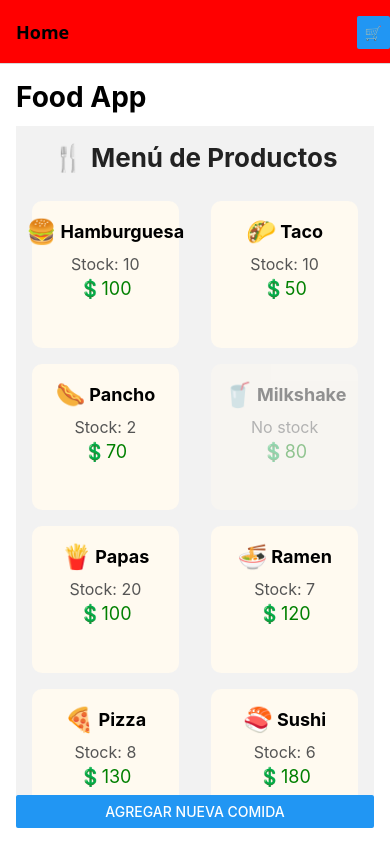
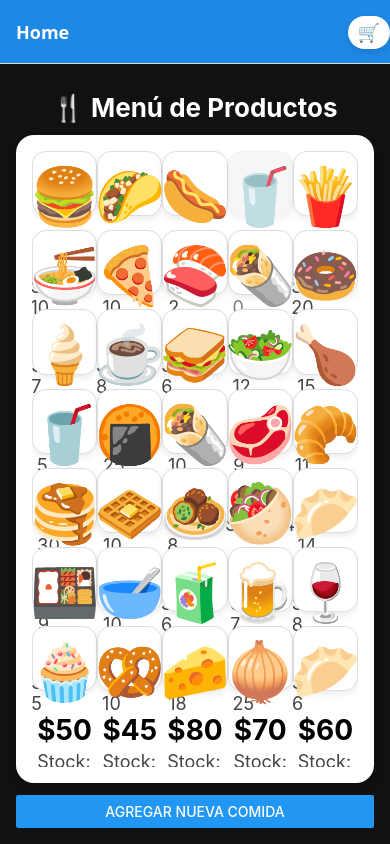
Before and after one commit to Juan-Weyrauch/eq1-FoodApp, a React Native app in the folder FoodApp/: screen / in a window 390 px wide. Built offline with nearby package versions, Linux system fonts and the light colour scheme.

Commit message:
Style changes

```diff
--- a/FoodApp/App.js
+++ b/FoodApp/App.js
@@ -1,4 +1,4 @@
-import { Button, StyleSheet } from "react-native";
+import { StyleSheet, TouchableOpacity, Text } from "react-native";
 import { NavigationContainer } from "@react-navigation/native";
 import { createNativeStackNavigator } from "@react-navigation/native-stack";
 import { useEffect, useState } from "react";
@@ -7,6 +7,7 @@ import CartScreen from "./Componentes/Screens/CartScreen.jsx";
 import { addProducto, getProductos } from "./Servicios/servicioProducto";
 
 const Stack = createNativeStackNavigator();
+const PRIMARY = "#1E88E5";
 
 export default function App() {
   const [productos, setProductos] = useState([]);
@@ -64,15 +65,17 @@ export default function App() {
           name="Home"
           options={({ navigation }) => ({
             title: "Home",
-            headerStyle: { backgroundColor: "red" },
-            headerTintColor: "black",
-            headerTitleStyle: { fontWeight: "bold" },
+            headerStyle: { backgroundColor: PRIMARY },
+            headerTintColor: "#fff",
+            headerTitleStyle: { fontWeight: "bold", color: "#fff" },
             headerRight: () => (
-              <Button
-                style={styles.Button}
-                title="🛒"
+              <TouchableOpacity
                 onPress={() => navigation.navigate("Cart")}
-              />
+                style={styles.cartBtn}
+                activeOpacity={0.8}
+              >
+                <Text style={styles.cartEmoji}>🛒</Text>
+              </TouchableOpacity>
             ),
           })}
         >
@@ -104,7 +107,16 @@ export default function App() {
 }
 
 const styles = StyleSheet.create({
-  Button: {
-    backgroundColor: "transparent",
-  }
+    cartBtn: {
+        backgroundColor: "#fff",
+        paddingHorizontal: 10,
+        paddingVertical: 6,
+        borderRadius: 999,
+        shadowColor: "#000",
+        shadowOpacity: 0.12,
+        shadowRadius: 6,
+        shadowOffset: { width: 0, height: 3 },
+        elevation: 3,
+    },
+    cartEmoji: { fontSize: 18 }
 })
--- a/FoodApp/Componentes/Screens/HomeScreen.jsx
+++ b/FoodApp/Componentes/Screens/HomeScreen.jsx
@@ -14,11 +14,12 @@ export default function HomeScreen({
 
   return (
     <View style={styles.screen}>
-      <Text style={styles.h1}>Food App</Text>
-
-      <ScrollView contentContainerStyle={styles.listContent}>
-        <ListaProductos productos={productos} addToCarrito={addToCarrito} />
-      </ScrollView>
+      <Text style={styles.h1}>🍴 Menú de Productos</Text>
+      <View style={styles.card}>
+        <ScrollView contentContainerStyle={styles.listContent}>
+          <ListaProductos productos={productos} addToCarrito={addToCarrito} />
+        </ScrollView>
+      </View>
 
       {boton && (
         <Boton
@@ -26,7 +27,10 @@ export default function HomeScreen({
           cancelar={() => setBoton(false)}
         />
       )}
-      <Button title="Agregar nueva comida" onPress={() => setBoton(true)} />
+
+      <View style={styles.cta}>
+        <Button title="AGREGAR NUEVA COMIDA" onPress={() => setBoton(true)} />
+      </View>
     </View>
   );
 }
@@ -34,15 +38,31 @@ export default function HomeScreen({
 const styles = StyleSheet.create({
   screen: {
     flex: 1,
+    backgroundColor: "#111",
     padding: 16,
-    backgroundColor: "#fff",
   },
   h1: {
-    fontSize: 28,
+    fontSize: 26,
     fontWeight: "700",
-    marginBottom: 12,
+    color: "#fff",
+    textAlign: "center",
+    marginVertical: 12,
+  },
+  card: {
+    flex: 1,
+    backgroundColor: "#fff",
+    borderRadius: 18,
+    padding: 16,
+    shadowColor: "#000",
+    shadowOpacity: 0.08,
+    shadowRadius: 12,
+    shadowOffset: { width: 0, height: 6 },
+    elevation: 6,
   },
   listContent: {
     paddingBottom: 24,
-  }
+  },
+  cta: {
+    marginTop: 12,
+  },
 });
--- a/FoodApp/Componentes/listaproducto.jsx
+++ b/FoodApp/Componentes/listaproducto.jsx
@@ -1,38 +1,32 @@
-import { ScrollView, StyleSheet, Text, View } from "react-native";
+import { StyleSheet, Text, View } from "react-native";
 import Producto from "./producto";
 
 export default function ListaProductos({ productos, addToCarrito }) {
   return (
-    <ScrollView contentContainerStyle={styles.container}>
-      <Text style={styles.titulo}>🍴 Menú de Productos</Text>
-
+    <View style={styles.container}>
       <View style={styles.grid}>
         {productos.map((p) => (
           <Producto key={p.id} producto={p} addToCarrito={addToCarrito} />
         ))}
       </View>
-    </ScrollView>
+    </View>
   );
 }
 
 const styles = StyleSheet.create({
   container: {
     flexGrow: 1,
-    backgroundColor: "#f2f2f2",
-    padding: 16,
-    paddingBottom: 40,
   },
   titulo: {
-    fontSize: 26,
-    fontWeight: "bold",
+    fontSize: 20,
+    fontWeight: "600",
     textAlign: "center",
-    marginBottom: 20,
-    color: "#222",
+    marginBottom: 12,
+    color: "#444",
   },
   grid: {
     flexDirection: "row",
     flexWrap: "wrap",
     justifyContent: "space-between",
-    width: "100%",
   },
 });
--- a/FoodApp/Componentes/producto.jsx
+++ b/FoodApp/Componentes/producto.jsx
@@ -5,75 +5,52 @@ export default function Producto({ producto, addToCarrito }) {
 
   return (
     <TouchableOpacity
-      style={[styles.producto, sinStock && styles.disabled]}
+      style={[styles.card, sinStock && styles.disabled]}
       onPress={() => !sinStock && addToCarrito(producto.id)}
       disabled={sinStock}
+      activeOpacity={0.8}
     >
-      <View style={styles.header}>
-        <View
-          style={{
-            flexDirection: "row",
-            alignItems: "center",
-            justifyContent: "center",
-          }}
-        >
-          <Text style={styles.emoji}>{producto.emoji}</Text>
-          <Text style={styles.nombre} numberOfLines={2} adjustsFontSizeToFit>
-            {producto.name}
-          </Text>
-        </View>
+      <View style={styles.center}>
+        <Text style={styles.emoji}>{producto.emoji}</Text>
       </View>
 
-      <Text style={styles.stock}>
-        {sinStock ? "No stock" : `Stock: ${producto.stock}`}
-      </Text>
-      <Text style={styles.precio}>💲{producto.price}</Text>
+      <View style={styles.info}>
+        <Text style={styles.price}>${producto.price}</Text>
+        <Text style={styles.stock}>
+          {sinStock ? "Stock: 0" : `Stock: ${producto.stock}`}
+        </Text>
+      </View>
     </TouchableOpacity>
   );
 }
 
 const styles = StyleSheet.create({
-  producto: {
-    backgroundColor: "#fffaf0",
-    padding: 16,
-    marginVertical: 8,
-    borderRadius: 10,
+  card: {
+    width: "20%",
+    aspectRatio: 1,
+    backgroundColor: "#fff",
+    borderRadius: 14,
+    borderWidth: 1,
+    borderColor: "#ddd",
+    paddingVertical: 10,
+    paddingHorizontal: 12,
+    marginBottom: 14,
+    shadowColor: "#000",
+    shadowOpacity: 0.08,
+    shadowRadius: 6,
+    shadowOffset: { width: 0, height: 3 },
+    elevation: 2,
+    justifyContent: "space-around",
     alignItems: "center",
-    elevation: 3,
-    width: "45%", // Takes up slightly less than half to account for margins
-    aspectRatio: 1, // Makes it a perfect square
   },
   disabled: {
-    opacity: 0.4,
+    backgroundColor: "#f3f3f3",
+    borderColor: "#ececec",
+    opacity: 0.7,
   },
-  header: {
-    width: "100%",
-    flexDirection: "row",
-    alignItems: "flex-start",
-    justifyContent: "center",
-    marginBottom: 8,
-    flexWrap: "wrap",
-  },
-  emoji: {
-    fontSize: 24,
-    marginRight: 4,
-  },
-  nombre: {
-    fontSize: 18,
-    fontWeight: "bold",
-    flexShrink: 1,
-    textAlign: "center",
-    flexWrap: "wrap",
-  },
-  stock: {
-    fontSize: 16,
-    color: "#555",
-    textAlign: "center",
-  },
-  precio: {
-    fontSize: 18,
-    color: "green",
-    marginTop: 4,
-    textAlign: "center",
-  },
+  center: { alignItems: "center", justifyContent: "center" },
+  emoji: { fontSize: 56 },
+  info: { alignItems: "center" },
+  price: { fontSize: 28, fontWeight: "700", marginTop: 8 },
+  stock: { fontSize: 18, color: "#444", marginTop: 4 },
 });
```
